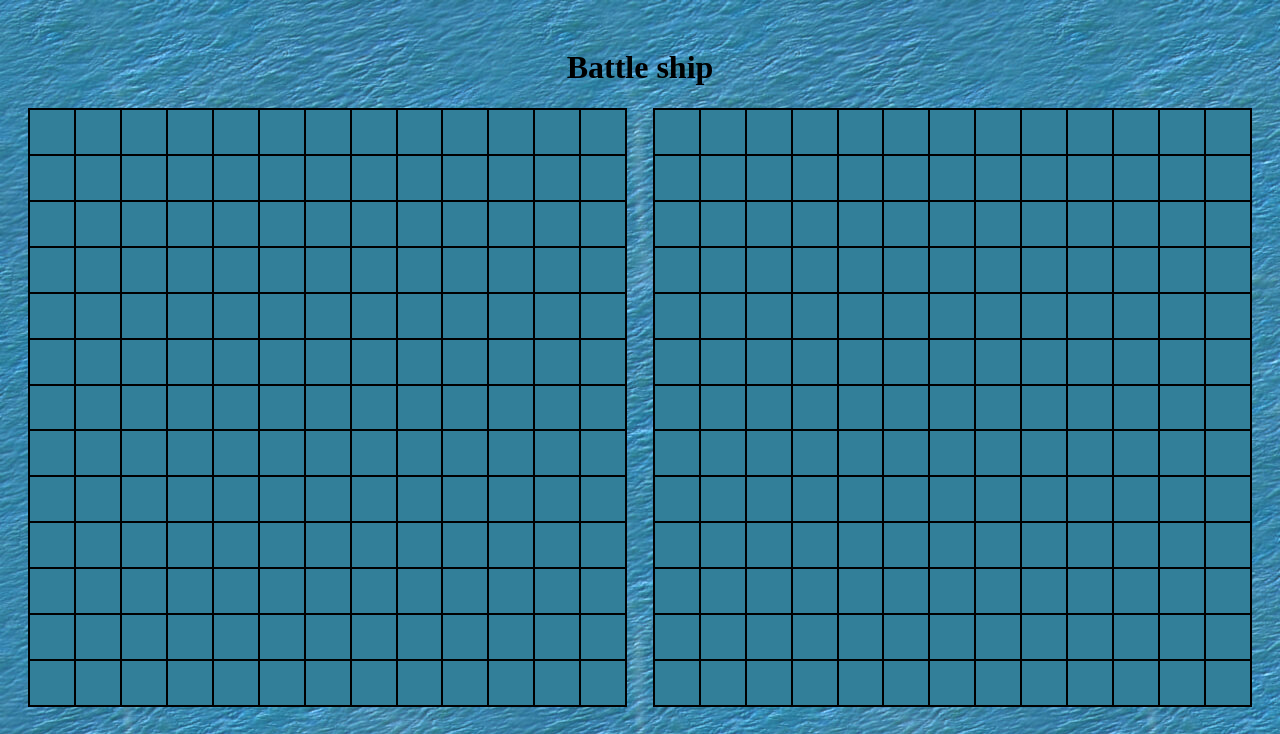
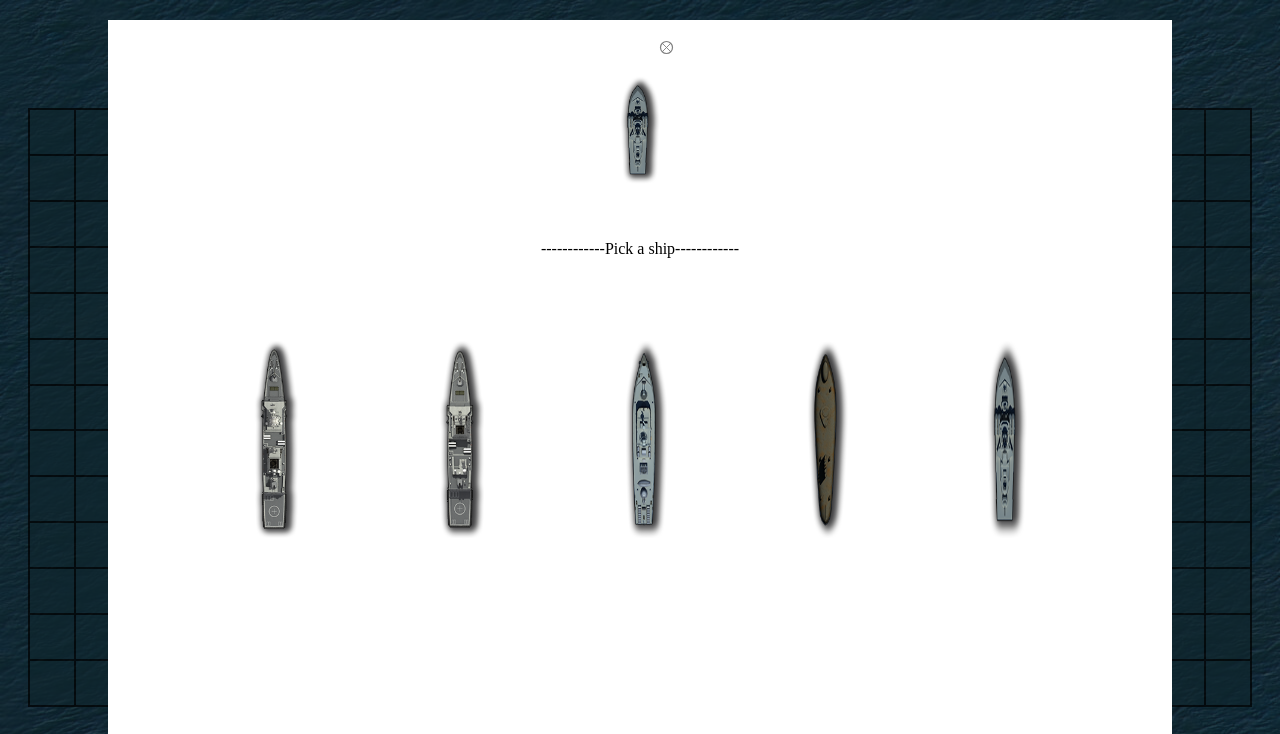
Before and after one commit to ldatk8/Battle-Ship, a plain HTML site: page index.html in a window 1280 px wide. Shown: the top 734 px of the page. Drawn offline with Linux system fonts and the light colour scheme.

Commit message:
adding popup

```diff
--- a/index.html
+++ b/index.html
@@ -98,5 +98,36 @@
             </div>
         </div>
     </div>
+
+    <div class="overlay">
+        <div class="content">
+            <div class="shipsUse">
+                <div class="shipWithRM">
+                    <svg width="15" viewbox="0 0 50 50">
+                        <circle cx="25" cy="25" r="20" stroke="gray" stroke-width="4" fill="transparent"></circle>
+                        <line x1="10" y1="10" x2="40" y2="40" stroke-width="3" stroke="gray"></line>
+                        <line x1="10" y1="40" x2="40" y2="10" stroke-width="3" stroke="gray"></line>
+                    </svg>
+                    <img src="./assert/image/ship1.png" alt="1">
+                </div>
+                <div class="shipWithRM">
+                    <svg width="15" viewbox="0 0 50 50">
+                        <circle cx="25" cy="25" r="20" stroke="gray" stroke-width="4" fill="transparent"></circle>
+                        <line x1="10" y1="10" x2="40" y2="40" stroke-width="3" stroke="gray"></line>
+                        <line x1="10" y1="40" x2="40" y2="10" stroke-width="3" stroke="gray"></line>
+                    </svg>
+                    <img src="./assert/image/ship1.png" alt="1">
+                </div>
+            </div>
+            <p>------------Pick a ship------------</p>
+            <div class="shipAvailable">
+                <img src="./assert/image/ship1.png" alt="1">
+                <img src="./assert/image/ship2.png" alt="2">
+                <img src="./assert/image/ship3.png" alt="3">
+                <img src="./assert/image/ship4.png" alt="4">
+                <img src="./assert/image/ship5.png" alt="4">
+            </div>
+        </div>
+    </div>
 </body>
 </html>
--- a/style.css
+++ b/style.css
@@ -9,10 +9,12 @@ h1 {
     display: flex;
     gap: 2vw;
     width: 100%;
+    justify-content: space-between;
 }
 .container .grid {
     flex: 1;
     display: grid;
+    /* max-width: 40vh; */
     aspect-ratio: 1 / 1;
     grid-template-columns: repeat(13, 1fr);
     grid-template-rows: repeat(13, 1fr);
@@ -114,3 +116,37 @@ h1 {
     filter: grayscale(100%) brightness(50%);
     opacity: 0.55;
 }
+.overlay {
+    position: fixed;
+    top: 0; left: 0; width: 100%; height: 100%;
+    background-color: rgb(0, 0, 0, 0.7);
+    z-index: 1000;
+    display: flex; justify-content: center; align-items: center;
+/* display: none; */
+}
+.content {
+    width: 80vw;
+    height: 90vh;
+    background-color: white;
+    padding: 20px;
+    display: flex;
+    flex-direction: column;
+    text-align: center;
+}
+.shipsUse, .shipAvailable {
+    display: flex;
+    flex-shrink: 1;
+    justify-content: space-evenly;
+}
+.shipAvailable img, .shipsUse img {
+    flex-shrink: 1;
+    scale: 0.6;
+}
+.shipWithRM {
+    position: relative;
+    width: fit-content;
+}
+.shipWithRM svg {
+    position: absolute;
+    right: 0;
+}
```
